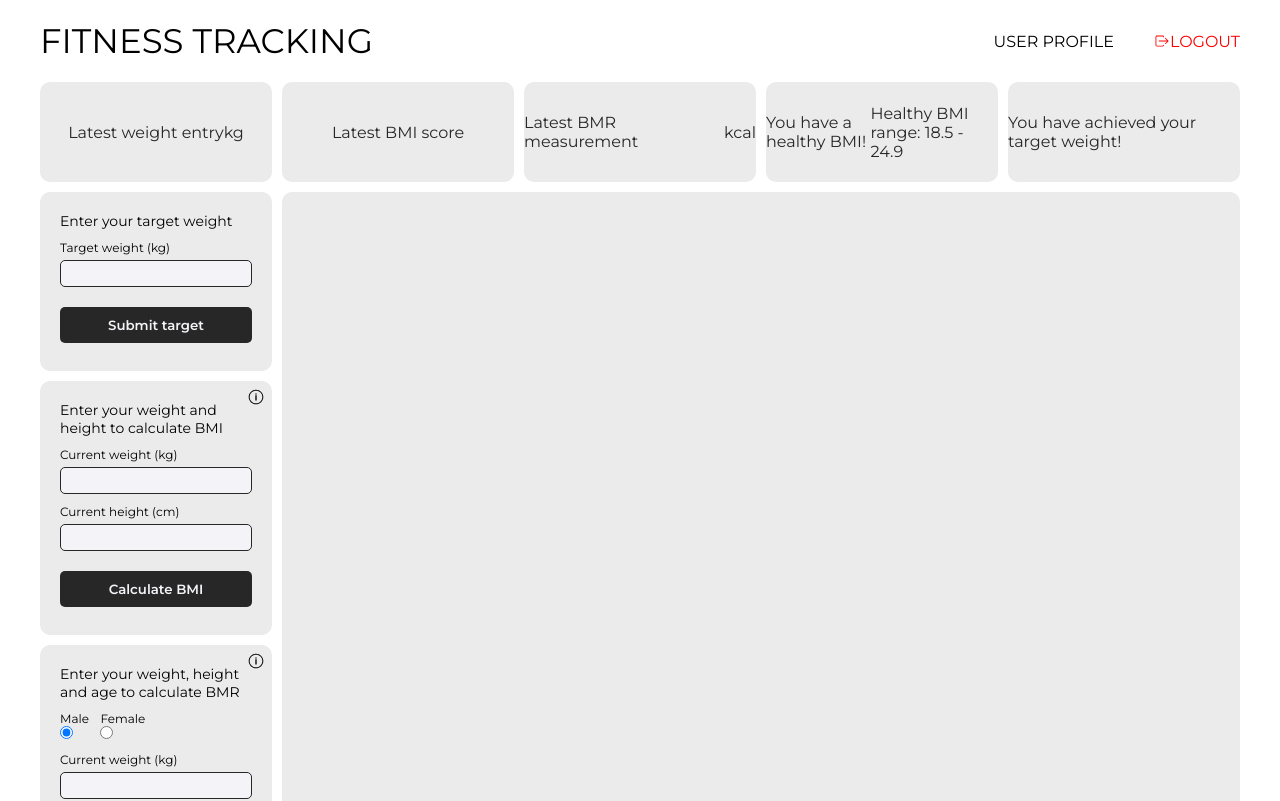
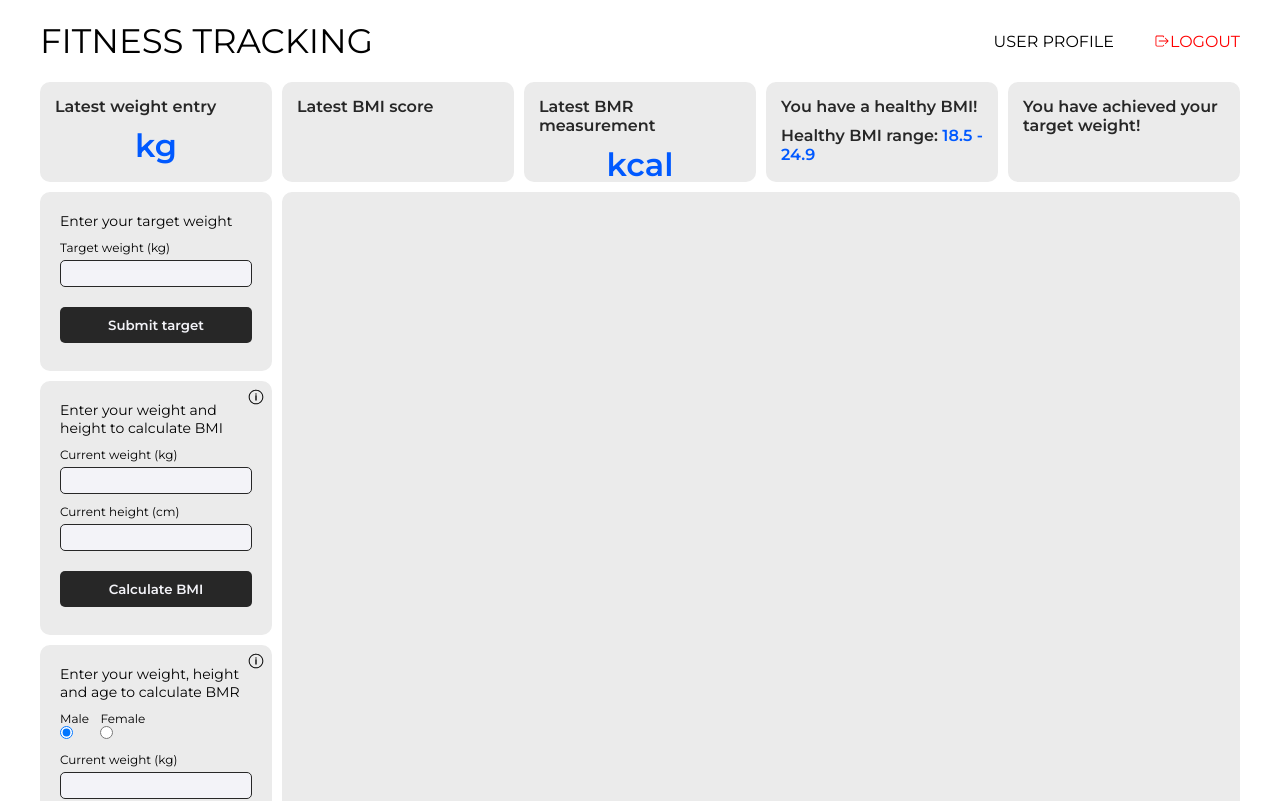
Before and after one commit to JKukielski/fitness-tracking-app, a React (Vite) app in the folder frontend/: page / in a window 1280 px wide. Shown: the top 801 px of the page. Built offline with nearby package versions, Linux system fonts and the light colour scheme; sample sign-in values are in the browser's storage.

Commit message:
Initial styling for measurements

```diff
--- a/frontend/src/components/CarouselComponent.jsx
+++ b/frontend/src/components/CarouselComponent.jsx
@@ -25,30 +25,47 @@ const CarouselComponent = () => {
     fetchUser();
   }, [user]);
 
+  const bmiDisplayColor = (bmiResult) => {
+    if (bmiResult >= 25 && bmiResult <= 29.9) {
+      return 'overweight';
+    } else if (bmiResult < 18.5) {
+      return 'underweight';
+    } else if (bmiResult >= 30) {
+      return 'obesity';
+    } else return 'healthy';
+  };
+
   return (
     <div className="carousel-container">
       <div className="carousel-item">
         <p className="carousel-item-heading">Latest weight entry</p>
-        <p className="carousel-item-measurement">{user?.weight}kg</p>
+        <p className="carousel-item-measurement custom">
+          <span className="neutral-measurement">{user?.weight}kg</span>
+        </p>
       </div>
       <div className="carousel-item">
         <p className="carousel-item-heading">Latest BMI score</p>
-        <p className="carousel-item-measurement">{user?.bmi}</p>
+        <p className="carousel-item-measurement custom">
+          <span className={bmiDisplayColor(user?.bmi)}>{user?.bmi}</span>
+        </p>
       </div>
       <div className="carousel-item">
         <p className="carousel-item-heading">Latest BMR measurement</p>
-        <p className="carousel-item-measurement">{user?.bmr}kcal</p>
+        <p className="carousel-item-measurement custom">
+          <span className="neutral-measurement">{user?.bmr}kcal</span>
+        </p>
       </div>
       <div className="carousel-item">
         <p className="carousel-item-heading">
           {user?.bmi < 18.5
-            ? 'To achieve your target weight you should gain weight'
+            ? 'To achieve your target weight you should gain weight.'
             : user?.bmi > 24.9
-            ? 'To achieve your target weight you should lose weight'
+            ? 'To achieve your target weight you should lose weight.'
             : 'You have a healthy BMI!'}
         </p>
         <p className="carousel-item-measurement">
-          Healthy BMI range: 18.5 - 24.9
+          Healthy BMI range:{' '}
+          <span className="neutral-measurement">18.5 - 24.9</span>
         </p>
       </div>
       <div className="carousel-item">
--- a/frontend/src/styles/CarouselComponent.css
+++ b/frontend/src/styles/CarouselComponent.css
@@ -12,10 +12,30 @@
     height: 100px;
     background-color: var(--color-primary-light);
     display: flex;
-    justify-content: center;
-    align-items: center;
+    flex-direction: column;
     color: var(--color-primary-dark);
     border-radius: 10px;
+    padding: 15px;
+}
+
+.carousel-item-heading {
+    font-weight: 600;
+}
+
+.carousel-item-measurement {
+    margin-top: 10px;
+    font-weight: 600;
+}
+
+.carousel-item-measurement.custom {
+    width: 100%;
+    display: flex;
+    justify-content: center;
+    font-size: 32px;
+}
+
+.neutral-measurement {
+    color: rgb(0, 89, 255);
 }
 
 
```
